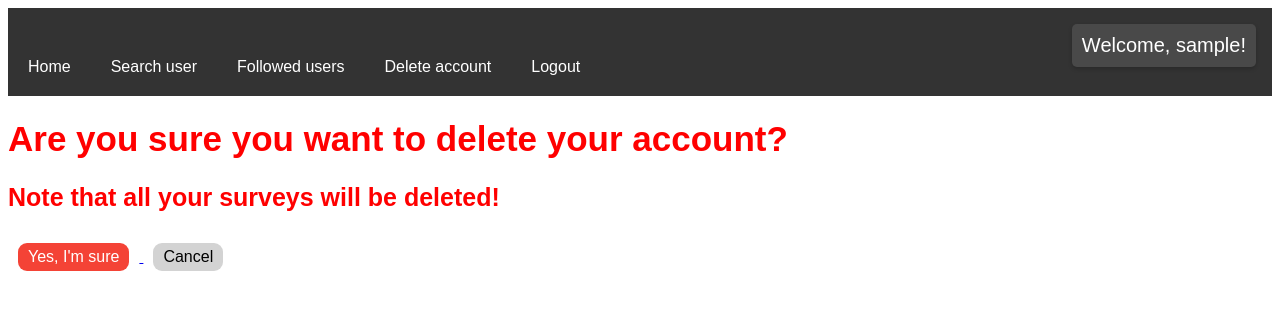
After one commit to leonardodeglinnocenti/makeYourChoice, a Django app: page /users/deleteUser in a window 1280 px wide. The commit adds this page. Shown: the top 310 px of the page. Run offline with Django 4.2, Linux system fonts and the light colour scheme; the visitor is signed in with stand-in values (Sample User, id 1); data comes from the database, SQL or seed files in the repository.

Commit message:
Ver 2.0: New: users can now delete their account

```diff
--- a/makeYourChoice/settings.py
+++ b/makeYourChoice/settings.py
@@ -22,7 +22,7 @@ BASE_DIR = Path(__file__).resolve().parent.parent
 
 # SECURITY WARNING: keep the secret key used in production secret!
 # SECRET_KEY = 'django-insecure-bvvgys435^o+@s0bt27y=22*7i%e3ygy9hu4f13m(bk@%bz@dn'
-SECRET_KEY = os.environ.get('SECRET_KEY')
+SECRET_KEY = os.environ.get('SECRET_KEY', 'K-9SgD_ZlnSjqj0IwIJ3GuNCz7-e-Gc-aPB3LtBz0eA')
 
 # SECURITY WARNING: don't run with debug turned on in production!
 # DEBUG = True
--- a/templates/base.html
+++ b/templates/base.html
@@ -14,6 +14,7 @@
             {% if user.is_authenticated %}
                 <a href="{% url 'search_user' %}">Search user</a>
                 <a href="{% url 'manage_followed_users' %}">Followed users</a>
+                <a href="{% url 'deleteUser' %}">Delete account</a>
                 <a href="{% url 'logout_user' %}">Logout</a>
                 <p class="welcome"> Welcome, {{ user.username }}!</p>
             {% else %}
--- /dev/null
+++ b/templates/deleteUser.html
@@ -0,0 +1,14 @@
+{% extends 'base.html' %}
+{% block content %}
+<h1 style="color: red">Are you sure you want to delete your account?</h1>
+<h2 style="color: red"> Note that all your surveys will be deleted! </h2>
+
+    <a href="{% url 'delete_user' user.id %}">
+            <button class="delete" type="button">Yes, I'm sure</button>
+    </a>
+
+    <a href="{% url 'index' %}">
+            <button class="cancel-link" type="button">Cancel</button>
+    </a>
+
+{% endblock %}
--- a/users/urls.py
+++ b/users/urls.py
@@ -9,5 +9,7 @@ urlpatterns = [
     path('manage_followed_users', views.ManageFollowedUsers.as_view(), name='manage_followed_users'),
     path('follow_user/<int:pk>', views.follow_user, name='follow_user'),
     path('unfollow_user/<int:pk>/', views.unfollow_user, name='unfollow_user'),
-    path('is_following/<int:pk>/', views.is_following, name='is_following')
+    path('is_following/<int:pk>/', views.is_following, name='is_following'),
+    path('deleteUser', views.DeleteUser.as_view(), name='deleteUser'),
+    path('delete_user/<int:pk>/', views.delete_user, name='delete_user'),
 ]
--- a/users/views.py
+++ b/users/views.py
@@ -5,7 +5,7 @@ from django.contrib.auth import login, authenticate, logout
 from django.contrib import messages
 from django.contrib.auth.forms import UserCreationForm
 from django.urls import reverse_lazy
-from django.views.generic import ListView
+from django.views.generic import ListView, View
 
 from users.models import UserFollows
 
@@ -95,3 +95,26 @@ def unfollow_user(request, pk):
 
 def is_following(user, followed_user):
     return UserFollows.objects.filter(user=user, followed_user=followed_user).exists()
+
+
+class DeleteUser(ListView):
+    model = User
+    template_name = 'deleteUser.html'
+
+    def get_queryset(self):
+        return User.objects.filter(pk=self.request.user.pk)
+
+    def get_context_data(self, **kwargs):
+        context = super().get_context_data(**kwargs)
+        context['user'] = User.objects.get(pk=self.request.user.pk)
+        return context
+
+
+def delete_user(request, pk):
+    user = User.objects.get(pk=pk)
+    if user.delete():
+        messages.success(request, "You have successfully deleted " + user.username)
+        return redirect('login_user')
+    else:
+        messages.error(request, "Something went wrong, you have not deleted the user")
+        return render(request, "deleteUser.html")
```
